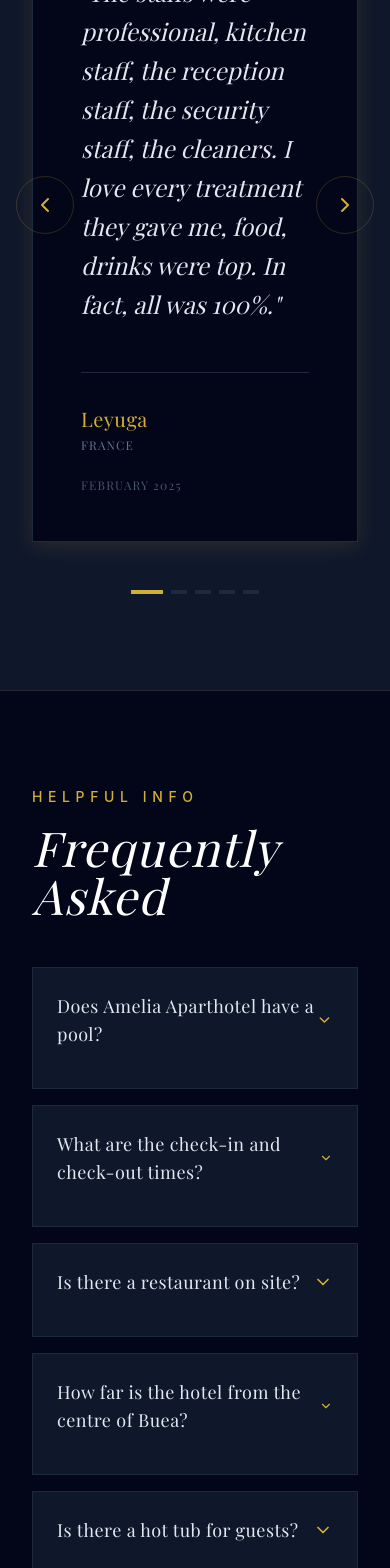
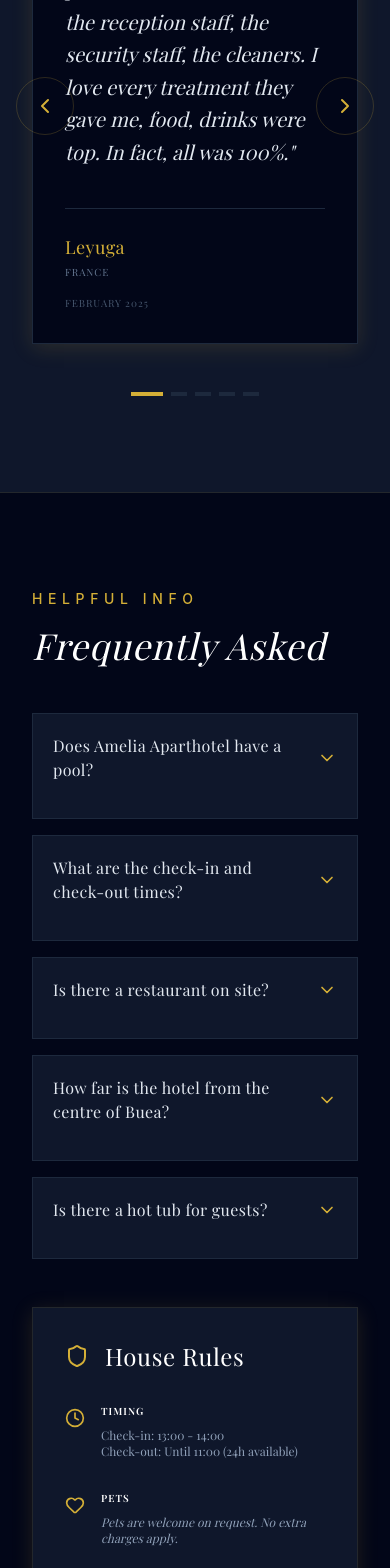
Before and after one commit to Lonewolf-master/Amelia-Hotel, a React (Vite) app: page / in a window 390 px wide. Shown: the part 5581-7149 px from the top of the page. Built offline with nearby package versions, Linux system fonts and the light colour scheme; a web font is replaced by a local one.

Commit message:
style(polish): Refine mobile responsiveness for FAQ and Testimonials

```diff
--- a/conductor/tracks/content_enrichment_20260225/plan.md
+++ b/conductor/tracks/content_enrichment_20260225/plan.md
@@ -30,6 +30,6 @@
 
 ## Phase 5: Final Polish
 
-- [~] Task: Ensure all content is bilingual-friendly (English/French references)
-- [ ] Task: Final responsive audit for new sections
+- [x] Task: Ensure all content is bilingual-friendly (English/French references) 0e58fb1
+- [~] Task: Final responsive audit for new sections
 - [ ] Task: Conductor - User Manual Verification 'Phase 5: Final Polish' (Protocol in workflow.md)
--- a/src/features/faq/FAQSection.tsx
+++ b/src/features/faq/FAQSection.tsx
@@ -45,11 +45,11 @@
 
   return (
     <SectionContainer id="faq" className="bg-slate-950">
-      <div className="grid grid-cols-1 lg:grid-cols-2 gap-20">
+      <div className="grid grid-cols-1 lg:grid-cols-2 gap-12 lg:gap-20">
         <div>
           <div className="mb-12">
             <h2 className="text-sm uppercase tracking-[0.4em] text-gold mb-4 font-sans font-medium text-left">Helpful Info</h2>
-            <h3 className="text-5xl md:text-6xl luxury-heading text-white">Frequently Asked</h3>
+            <h3 className="text-4xl md:text-6xl luxury-heading text-white">Frequently Asked</h3>
           </div>
 
           <div className="space-y-4">
@@ -60,16 +60,16 @@
               >
                 <button
                   onClick={() => toggle(faq.id)}
-                  className="w-full p-6 text-left flex justify-between items-center group"
+                  className="w-full p-5 md:p-6 text-left flex justify-between items-center group"
                 >
-                  <span className="text-lg text-slate-200 font-luxury tracking-wide group-hover:text-gold transition-colors">
+                  <span className="text-base md:text-lg text-slate-200 font-luxury tracking-wide group-hover:text-gold transition-colors">
                     {faq.question}
                   </span>
-                  <ChevronDown className={`w-5 h-5 text-gold transition-transform duration-500 ${openId === faq.id ? 'rotate-180' : ''}`} />
+                  <ChevronDown className={`w-5 h-5 text-gold transition-transform duration-500 flex-shrink-0 ml-4 ${openId === faq.id ? 'rotate-180' : ''}`} />
                 </button>
 
                 <div className={`transition-all duration-500 ease-in-out ${openId === faq.id ? 'max-h-96 opacity-100' : 'max-h-0 opacity-0'}`}>
-                  <div className="p-6 pt-0 text-slate-400 font-light leading-relaxed italic border-t border-slate-800/50 mt-4 mx-6">
+                  <div className="p-5 md:p-6 pt-0 text-slate-400 text-sm md:text-base font-light leading-relaxed italic border-t border-slate-800/50 mt-4 mx-5 md:mx-6">
                     {faq.answer}
                   </div>
                 </div>
@@ -78,43 +78,43 @@
           </div>
         </div>
 
-        <div className="bg-slate-900 p-12 border border-gold/10 luxury-shadow self-start">
-          <div className="flex items-center space-x-4 mb-12">
-            <Shield className="text-gold w-8 h-8" />
-            <h3 className="text-3xl text-white font-luxury">House Rules</h3>
+        <div className="bg-slate-900 p-8 md:p-12 border border-gold/10 luxury-shadow self-start">
+          <div className="flex items-center space-x-4 mb-8 md:mb-12">
+            <Shield className="text-gold w-6 h-6 md:w-8 md:h-8" />
+            <h3 className="text-2xl md:text-3xl text-white font-luxury">House Rules</h3>
           </div>
 
-          <div className="space-y-10">
-            <div className="flex items-start space-x-6">
-              <Clock className="text-gold w-6 h-6 mt-1 flex-shrink-0" />
+          <div className="space-y-8 md:space-y-10">
+            <div className="flex items-start space-x-4 md:space-x-6">
+              <Clock className="text-gold w-5 h-5 md:w-6 md:h-6 mt-1 flex-shrink-0" />
               <div>
-                <h4 className="text-white font-semibold uppercase tracking-widest text-xs mb-2">Timing</h4>
-                <p className="text-slate-400 text-sm">Check-in: 13:00 - 14:00</p>
-                <p className="text-slate-400 text-sm">Check-out: Until 11:00 (24h available)</p>
+                <h4 className="text-white font-semibold uppercase tracking-widest text-[10px] md:text-xs mb-2">Timing</h4>
+                <p className="text-slate-400 text-xs md:text-sm">Check-in: 13:00 - 14:00</p>
+                <p className="text-slate-400 text-xs md:text-sm">Check-out: Until 11:00 (24h available)</p>
               </div>
             </div>
 
-            <div className="flex items-start space-x-6">
-              <Heart className="text-gold w-6 h-6 mt-1 flex-shrink-0" />
+            <div className="flex items-start space-x-4 md:space-x-6">
+              <Heart className="text-gold w-5 h-5 md:w-6 md:h-6 mt-1 flex-shrink-0" />
               <div>
-                <h4 className="text-white font-semibold uppercase tracking-widest text-xs mb-2">Pets</h4>
-                <p className="text-slate-400 text-sm italic">Pets are welcome on request. No extra charges apply.</p>
+                <h4 className="text-white font-semibold uppercase tracking-widest text-[10px] md:text-xs mb-2">Pets</h4>
+                <p className="text-slate-400 text-xs md:text-sm italic">Pets are welcome on request. No extra charges apply.</p>
               </div>
             </div>
 
-            <div className="flex items-start space-x-6">
-              <Info className="text-gold w-6 h-6 mt-1 flex-shrink-0" />
+            <div className="flex items-start space-x-4 md:space-x-6">
+              <Info className="text-gold w-5 h-5 md:w-6 md:h-6 mt-1 flex-shrink-0" />
               <div>
-                <h4 className="text-white font-semibold uppercase tracking-widest text-xs mb-2">Policies</h4>
-                <p className="text-slate-400 text-sm">Children of all ages are welcome.</p>
-                <p className="text-slate-400 text-sm">Parties and events are not allowed.</p>
+                <h4 className="text-white font-semibold uppercase tracking-widest text-[10px] md:text-xs mb-2">Policies</h4>
+                <p className="text-slate-400 text-xs md:text-sm">Children of all ages are welcome.</p>
+                <p className="text-slate-400 text-xs md:text-sm">Parties and events are not allowed.</p>
               </div>
             </div>
           </div>
 
-          <div className="mt-16 p-6 border border-slate-800 bg-slate-950/50">
-            <p className="text-[10px] uppercase tracking-[0.2em] text-gold font-bold mb-2">Need Help?</p>
-            <p className="text-slate-500 text-xs leading-relaxed">
+          <div className="mt-12 md:mt-16 p-5 md:p-6 border border-slate-800 bg-slate-950/50">
+            <p className="text-[9px] md:text-[10px] uppercase tracking-[0.2em] text-gold font-bold mb-2">Need Help?</p>
+            <p className="text-slate-500 text-[10px] md:text-xs leading-relaxed">
               For special requests or further assistance, please contact our 24-hour concierge.
             </p>
           </div>
--- a/src/features/testimonials/TestimonialsSlider.tsx
+++ b/src/features/testimonials/TestimonialsSlider.tsx
@@ -133,31 +133,31 @@
           <h3 className="text-5xl md:text-6xl luxury-heading text-white">Guest Experiences</h3>
         </div>
 
-        <div className="relative min-h-[450px] flex items-center justify-center">
+        <div className="relative min-h-[400px] md:min-h-[450px] flex items-center justify-center">
           <div
             ref={cardRef}
-            className="w-full bg-slate-950 p-12 md:p-20 border border-slate-800 luxury-shadow relative"
+            className="w-full bg-slate-950 p-8 md:p-20 border border-slate-800 luxury-shadow relative"
           >
-            <Quote className="absolute top-10 left-10 w-16 h-16 text-gold/5 -z-0" />
+            <Quote className="absolute top-6 left-6 md:top-10 md:left-10 w-10 h-10 md:w-16 md:h-16 text-gold/5 -z-0" />
 
             <div className="relative z-10">
-              <div className="flex items-center space-x-1 text-gold mb-8">
+              <div className="flex items-center space-x-1 text-gold mb-6 md:mb-8">
                 {[...Array(5)].map((_, i) => (
-                  <Star key={i} className="w-4 h-4 fill-gold" />
+                  <Star key={i} className="w-3 h-3 md:w-4 md:h-4 fill-gold" />
                 ))}
-                <span className="ml-4 text-white font-bold tracking-widest">{testimonial.score}</span>
+                <span className="ml-3 md:ml-4 text-white font-bold tracking-widest text-xs md:text-sm">{testimonial.score}</span>
               </div>
 
-              <p className="text-2xl md:text-3xl text-slate-200 font-light italic leading-relaxed mb-12">
+              <p className="text-xl md:text-3xl text-slate-200 font-light italic leading-relaxed mb-10 md:mb-12">
                 "{testimonial.content}"
               </p>
 
-              <div className="flex flex-col md:flex-row md:items-center justify-between border-t border-slate-800 pt-8 gap-6">
+              <div className="flex flex-col md:flex-row md:items-center justify-between border-t border-slate-800 pt-6 md:pt-8 gap-4 md:gap-6">
                 <div>
-                  <h4 className="text-xl text-gold font-luxury tracking-wide">{testimonial.name}</h4>
-                  <p className="text-slate-500 uppercase tracking-widest text-xs mt-1">{testimonial.location}</p>
+                  <h4 className="text-lg md:text-xl text-gold font-luxury tracking-wide">{testimonial.name}</h4>
+                  <p className="text-slate-500 uppercase tracking-widest text-[10px] md:text-xs mt-1">{testimonial.location}</p>
                 </div>
-                <div className="text-slate-600 text-xs uppercase tracking-widest">
+                <div className="text-slate-600 text-[10px] md:text-xs uppercase tracking-widest">
                   {new Date(testimonial.date).toLocaleDateString('en-US', { month: 'long', year: 'numeric' })}
                 </div>
               </div>
```
